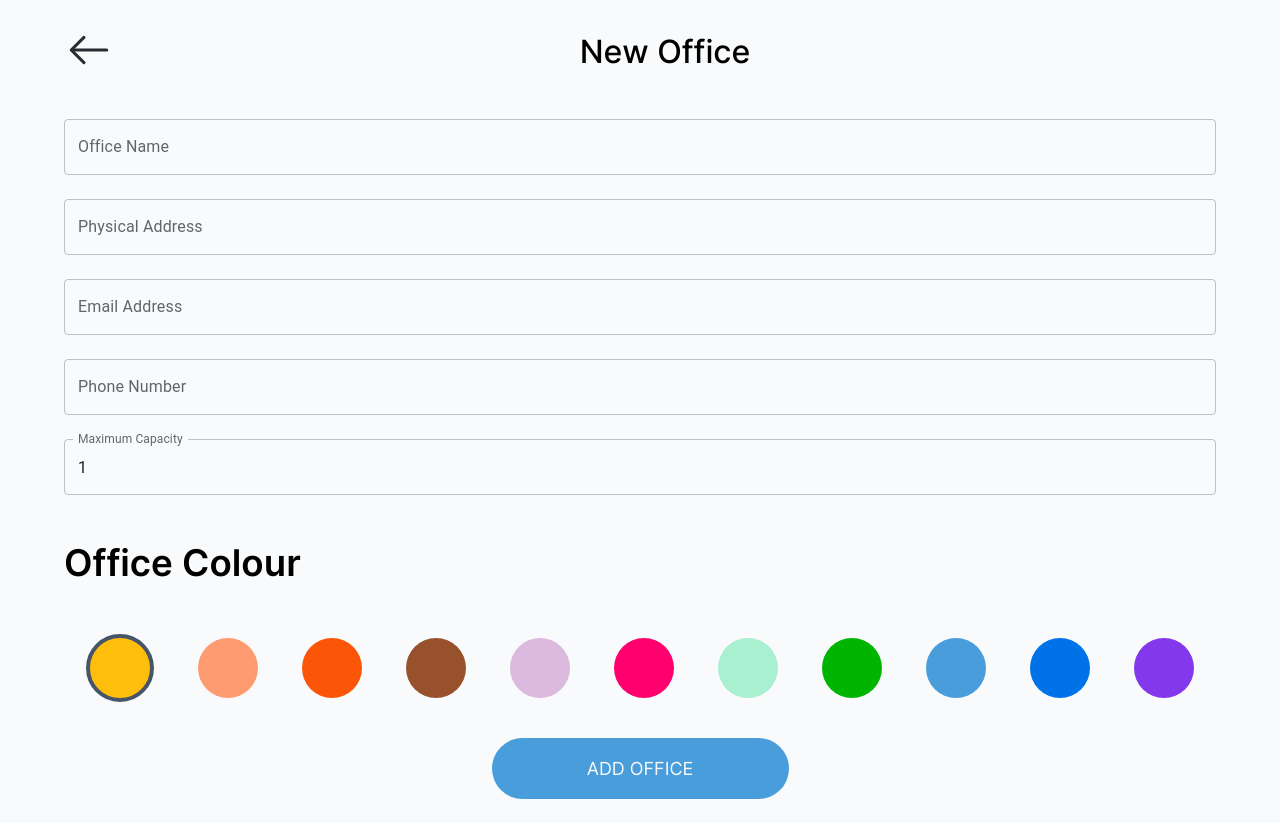
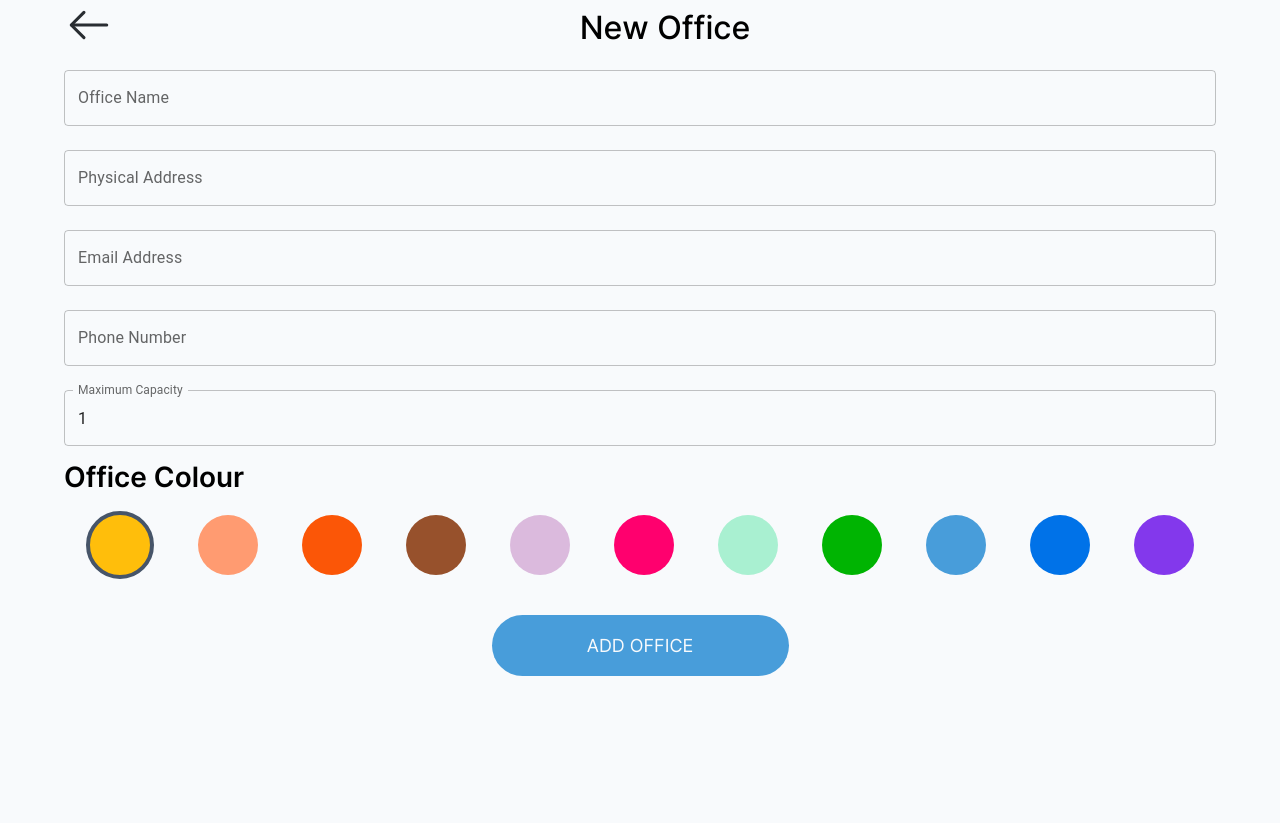
Before and after one commit to markgalante/office-viewer, a React (Create React App) app: page /office/1 in a window 1280 px wide. After the commit the page ends 800 px from the top, so only its background shows below. Built offline with nearby package versions, Linux system fonts and the light colour scheme.

Commit message:
chore: changes to re-useable components

```diff
--- a/src/components/Layouts/Flex/index.tsx
+++ b/src/components/Layouts/Flex/index.tsx
@@ -1,4 +1,6 @@
 import * as React from 'react';
+
+type FlexDirectionType = 'row' | 'column';
 
 type BaseFlexAlignTypes =
   | 'center'
@@ -25,6 +27,14 @@ type FlexProps = {
   justify?: JustifyItemsType;
   style?: React.CSSProperties;
   flexWrap?: FlexWrapType;
+  className?: string;
+  gap?: number;
+  onClick?: () => void;
+  /**
+   * Flex direction: default `row` - i.e. items stacked next to one another.
+   * `column` - items stacked on top of one another
+   */
+  flexDirection?: FlexDirectionType;
 }
 
 function Flex({
@@ -33,16 +43,24 @@ function Flex({
   justify = 'normal',
   flexWrap = 'nowrap',
   style,
+  gap,
+  className,
+  flexDirection = 'row',
+  onClick,
 }: FlexProps){
   const styles: React.CSSProperties = {
     display: 'flex',
     alignItems,
     justifyContent: justify,
     flexWrap,
+    gap,
+    flexDirection,
     ...style,
   }
   return (
     <div
+      onClick={onClick}
+      className={className}
       style={styles}
     >
       {children}
--- a/src/components/Text/index.tsx
+++ b/src/components/Text/index.tsx
@@ -1,26 +1,38 @@
 import * as React from 'react';
 import './styles.css'
-
-type TextProps = {
-  type?: TextTypes;
-  center?: boolean;
-  children: React.ReactNode;
-};
 
 type TextTypes =
   | 'default'
   | 'sub-heading'
   | 'section-header'
+  | 'bold-heading'
+
+type TextAlignTypes =
+  | 'align-left'
+  | 'align-center';
+
+  type TextProps = {
+    type?: TextTypes;
+    center?: boolean;
+    className?: string;
+    children: React.ReactNode;
+    textAlign?: TextAlignTypes
+  };
 
 function Text({
   type = 'default',
   children,
+  className,
+  textAlign,
   center = false,
 }: TextProps){
   return (
     <p
       className={[
+        'standard-font-style',
         type,
+        textAlign,
+        className,
         center ? 'center' : ''
       ].join(' ')}
     >
--- a/src/components/Text/styles.css
+++ b/src/components/Text/styles.css
@@ -37,13 +37,18 @@
   src: url('./font/Inter/static/Inter-Black.ttf');
 }
 
+.standard-font-style{
+  margin: 0.2em 0;
+}
+
 .default {
-  font-family: inter-400;
+  font-family: inter-400, sans-serif;
+  font-size: 12px
 }
 
 .section-header{
-  font-family: inter-600;
-  font-size: 2.3em;
+  font-family: inter-600, sans-serif;
+  font-size: 28px;
 }
 
 .sub-heading {
@@ -51,6 +56,19 @@
   font-size: 2em;
 }
 
+.bold-heading {
+  font-family: inter-800, sans-serif;
+  font-size: 1.4em;
+}
+
 .center {
   text-align: center;
 }
+
+.align-left {
+  text-align: left;
+}
+
+.align-center {
+  text-align: center;
+}
```
